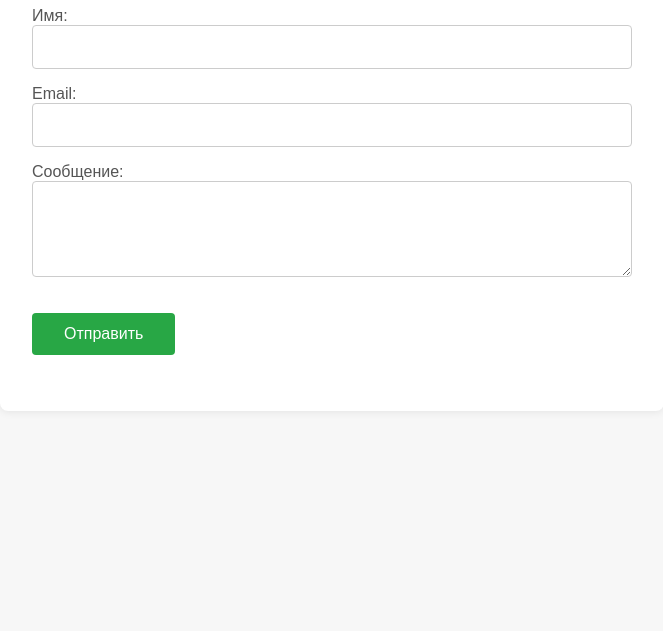
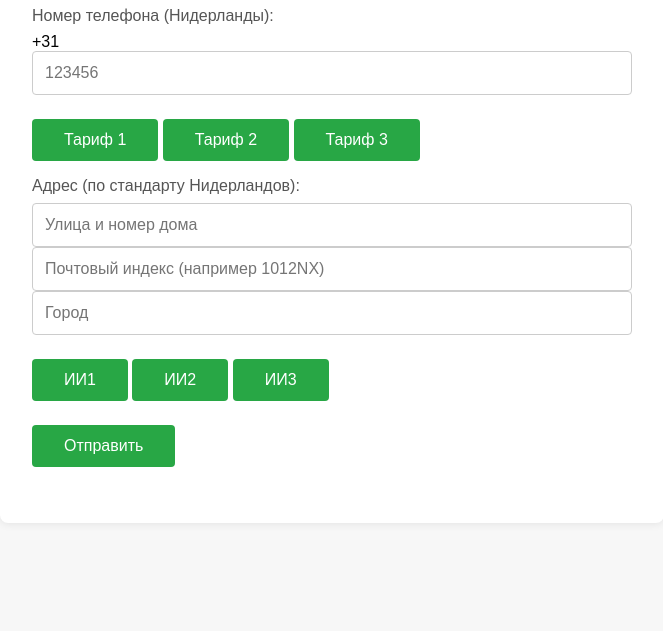
Before and after one commit to els1213432424/rabota, a plain HTML site: page index.html in a window 1280 px wide. Shown: the part 169-800 px from the top of the page, without its empty margins (308-971 px from the left). Drawn offline with Linux system fonts and the light colour scheme.

Commit message:
Update index.html

```diff
--- a/index.html
+++ b/index.html
@@ -2,27 +2,47 @@
 <html lang="ru">
 <head>
   <meta charset="UTF-8" />
+  <title>Главная страница</title>
   <meta name="viewport" content="width=device-width, initial-scale=1.0" />
-  <title>Обратная связь</title>
   <link rel="stylesheet" href="style.css" />
 </head>
 <body>
   <div class="container">
-    <h1>Форма обратной связи</h1>
-    <form id="feedbackForm">
-      <label>Имя:
-        <input type="text" name="name" required />
-      </label>
-      <label>Email:
-        <input type="email" name="email" required />
-      </label>
-      <label>Сообщение:
-        <textarea name="message" rows="5" required></textarea>
-      </label>
-      <button type="submit">Отправить</button>
-    </form>
-    <div id="responseMsg"></div>
+    <h1>Форма подключения</h1>
+
+    <!-- Телефон -->
+    <label>Номер телефона (Нидерланды):</label>
+    <div class="phone-input">
+      <span>+31</span>
+      <input type="text" id="phone" maxlength="6" required pattern="\d{6}" placeholder="123456" />
+    </div>
+
+    <!-- Тарифы -->
+    <div class="button-row">
+      <button type="button" class="tariff-btn" data-value="Тариф 1">Тариф 1</button>
+      <button type="button" class="tariff-btn" data-value="Тариф 2">Тариф 2</button>
+      <button type="button" class="tariff-btn" data-value="Тариф 3">Тариф 3</button>
+    </div>
+
+    <!-- Адрес -->
+    <label>Адрес (по стандарту Нидерландов):</label>
+    <input type="text" id="street" placeholder="Улица и номер дома" required />
+    <input type="text" id="postcode" placeholder="Почтовый индекс (например 1012NX)" pattern="[1-9][0-9]{3}[A-Z]{2}" required />
+    <input type="text" id="city" placeholder="Город" required />
+
+    <!-- ИИ блок -->
+    <div class="button-row">
+      <button type="button" class="ai-btn" data-value="ИИ1">ИИ1</button>
+      <button type="button" class="ai-btn" data-value="ИИ2">ИИ2</button>
+      <button type="button" class="ai-btn" data-value="ИИ3">ИИ3</button>
+    </div>
+
+    <!-- Отправить -->
+    <button id="submitBtn">Отправить</button>
+
+    <p id="responseMsg"></p>
   </div>
+
   <script src="script.js"></script>
 </body>
 </html>
```
